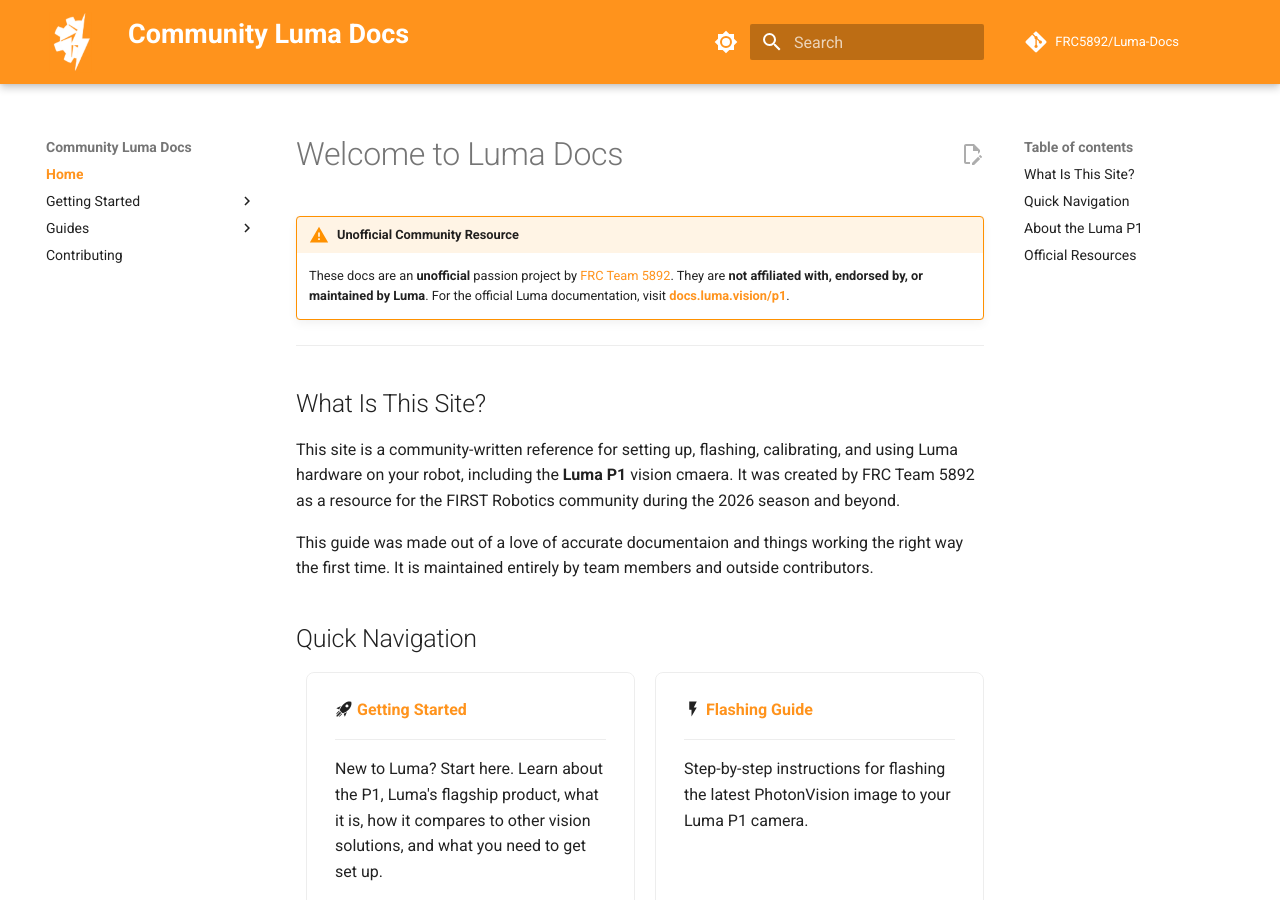
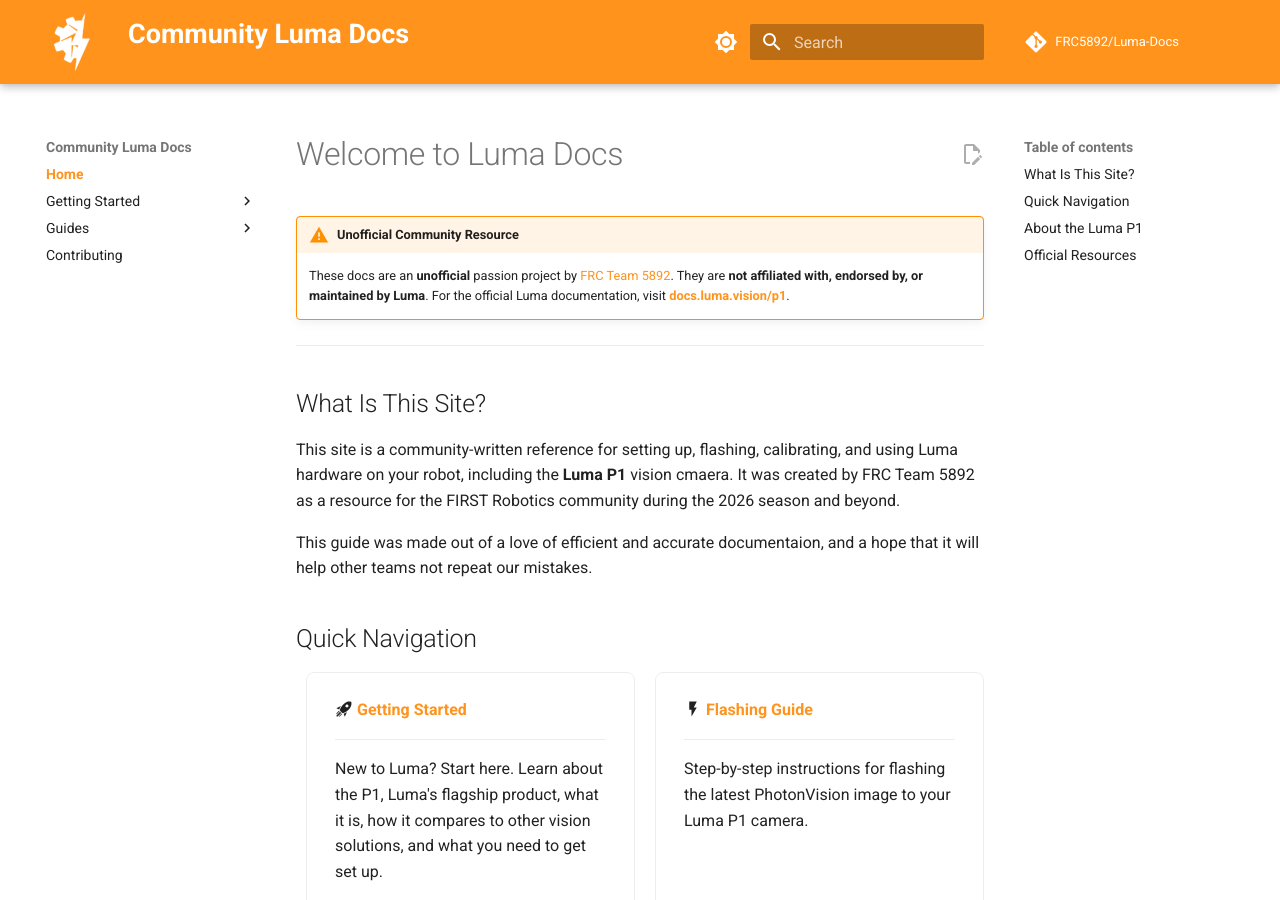
Before and after one commit to FRC5892/Luma-Docs, an MkDocs documentation site: the page built from docs/index.md, in a window 1280 px wide and 900 px high. Built offline with MkDocs 1.6.1 and Material for MkDocs 9.7.7, drawn with Linux system fonts in a browser that asks for light colours; comment, search, counter and statistics services are not loaded.

Commit message:
Refine introduction to emphasize the purpose of the guide and its community-driven nature

```diff
--- a/docs/index.md
+++ b/docs/index.md
@@ -12,7 +12,7 @@
 This site is a community-written reference for setting up, flashing, calibrating, and using Luma hardware on your robot, including the
 **Luma P1** vision cmaera. It was created by FRC Team 5892 as a resource for the FIRST Robotics community during the 2026 season and beyond.
 
-This guide was made out of a love of accurate documentaion and things working the right way the first time. It is maintained entirely by team members and outside contributors.
+This guide was made out of a love of efficient and accurate documentaion, and a hope that it will help other teams not repeat our mistakes.
 
 ## Quick Navigation
 
```
